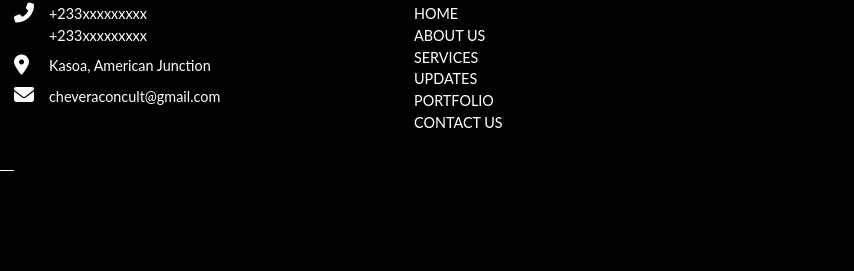
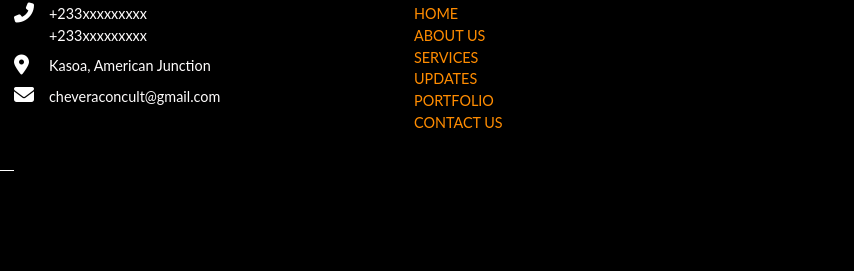
Before and after one commit to saddestjoker/newchevera-design, a plain HTML site: page index.html in a window 1280 px wide. Shown: the part 3960-4231 px from the top of the page, 426-1280 px from the left. Drawn offline with nearby package versions, Linux system fonts and the light colour scheme; a script that the page names is missing.

Commit message:
Update index.html

```diff
--- a/index.html
+++ b/index.html
@@ -48,7 +48,7 @@
             <div>
               <a href="contact.html" >CONTACTS</a>
             </div>
-            <button class="hamburger">...</button>
+            <button class="hamburger">☰</button>
           </nav>
         </div>
       </div>
@@ -314,17 +314,17 @@
           <div class=col-4>
             <h3>Quick Links</h3>
             <div class=contact-main>
-              <a href="index.html" style="color: #fff;">HOME</a>
+              <a href="index.html" style="color: darkorange;">HOME</a>
               <br />
-              <a href="about.html" style="color: #fff;">ABOUT US</a>
+              <a href="about.html" style="color: darkorange;">ABOUT US</a>
               <br />
-              <a href="services.html" style="color: #fff;">SERVICES</a>
+              <a href="services.html" style="color: darkorange;">SERVICES</a>
               <br />
-              <a href="update.html" style="color: #fff;">UPDATES</a>
+              <a href="update.html" style="color: darkorange;">UPDATES</a>
               <br />
-              <a href="news.html" style="color: #fff;">PORTFOLIO</a>
+              <a href="news.html" style="color: darkorange;">PORTFOLIO</a>
               <br />
-              <a href="contact.html" style="color: #fff;">CONTACT US</a>
+              <a href="contact.html" style="color: darkorange;">CONTACT US</a>
             </div>
           </div>
         </div>
```
